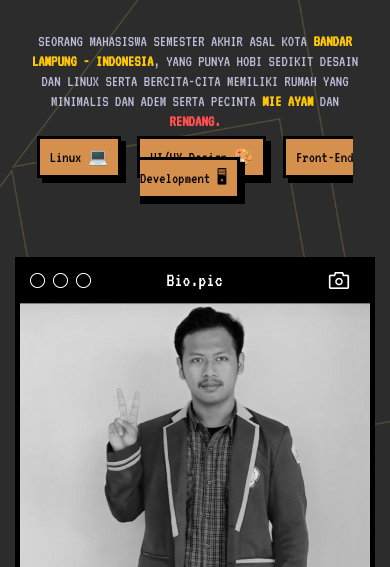
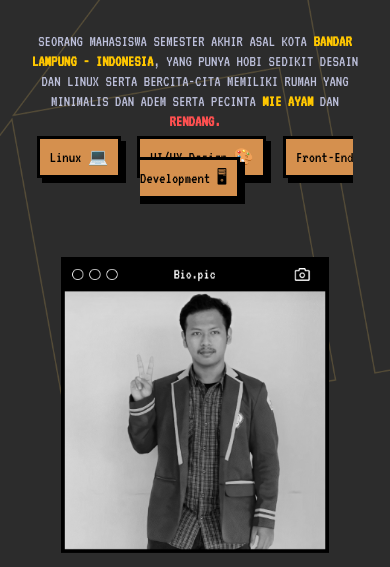
Before and after one commit to akbarhlubis/NeoBrutaMinal-Personal-Page, a plain HTML site: page index.html in a window 390 px wide. Shown: the part 671-1238 px from the top of the page. Drawn offline with nearby package versions, Linux system fonts and the light colour scheme.

Commit message:
memperbarui

```diff
--- a/assets/css/style.css
+++ b/assets/css/style.css
@@ -260,4 +260,7 @@ img.profile:hover {
     box-shadow: 5px 5px 0px #000000;
     transform: rotate(-3.21deg);
   }
+  img.profile{
+    width: 80%;
+  }
 }
```
